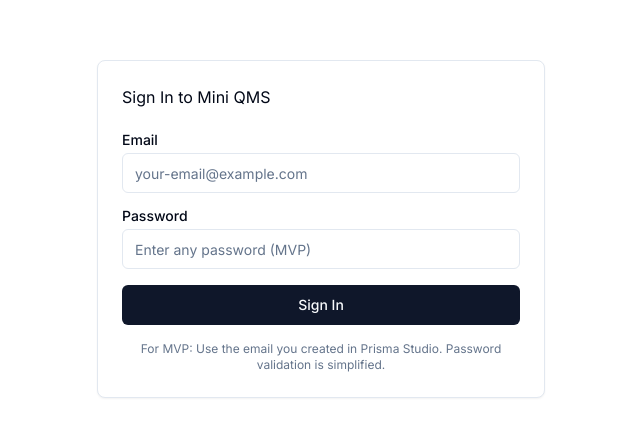
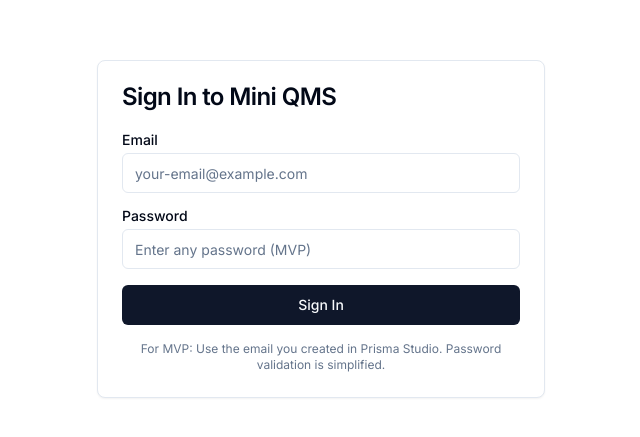
Before and after one commit to genestial/miniqms, a Next.js app: page /login in a window 1280 px wide. Shown: the part 171-608 px from the top of the page, without its empty margins (319-959 px from the left). Built offline with nearby package versions, Linux system fonts and the light colour scheme.

Commit message:
Improve CardTitle and CSS specificity for semantic contexts

```diff
--- a/src/components/ui/card.tsx
+++ b/src/components/ui/card.tsx
@@ -60,19 +60,17 @@ const CardTitle = React.forwardRef<
   HTMLParagraphElement,
   React.HTMLAttributes<HTMLHeadingElement>
 >(({ className, ...props }, ref) => {
-  // Don't apply defaults if:
+  // Apply defaults UNLESS:
   // 1. className contains semantic classes
-  // 2. className is empty/undefined (likely used in semantic context like card-item)
-  // 3. className contains semantic indicators
+  // 2. className contains semantic indicators
+  // Note: If className is undefined/empty, apply defaults (for regular Cards)
+  // CSS will override via selectors like .card-item h3 for semantic contexts
   const shouldApplyDefaults =
-    className !== undefined &&
-    className !== null &&
-    className !== '' &&
     !hasSemanticClass(className) &&
-    !className.includes('card-item-title') &&
-    !className.includes('detail-page-title') &&
-    !className.includes('page-title') &&
-    !className.includes('dashboard-card-title')
+    !className?.includes('card-item-title') &&
+    !className?.includes('detail-page-title') &&
+    !className?.includes('page-title') &&
+    !className?.includes('dashboard-card-title')
   return (
     <h3
       ref={ref}
```
